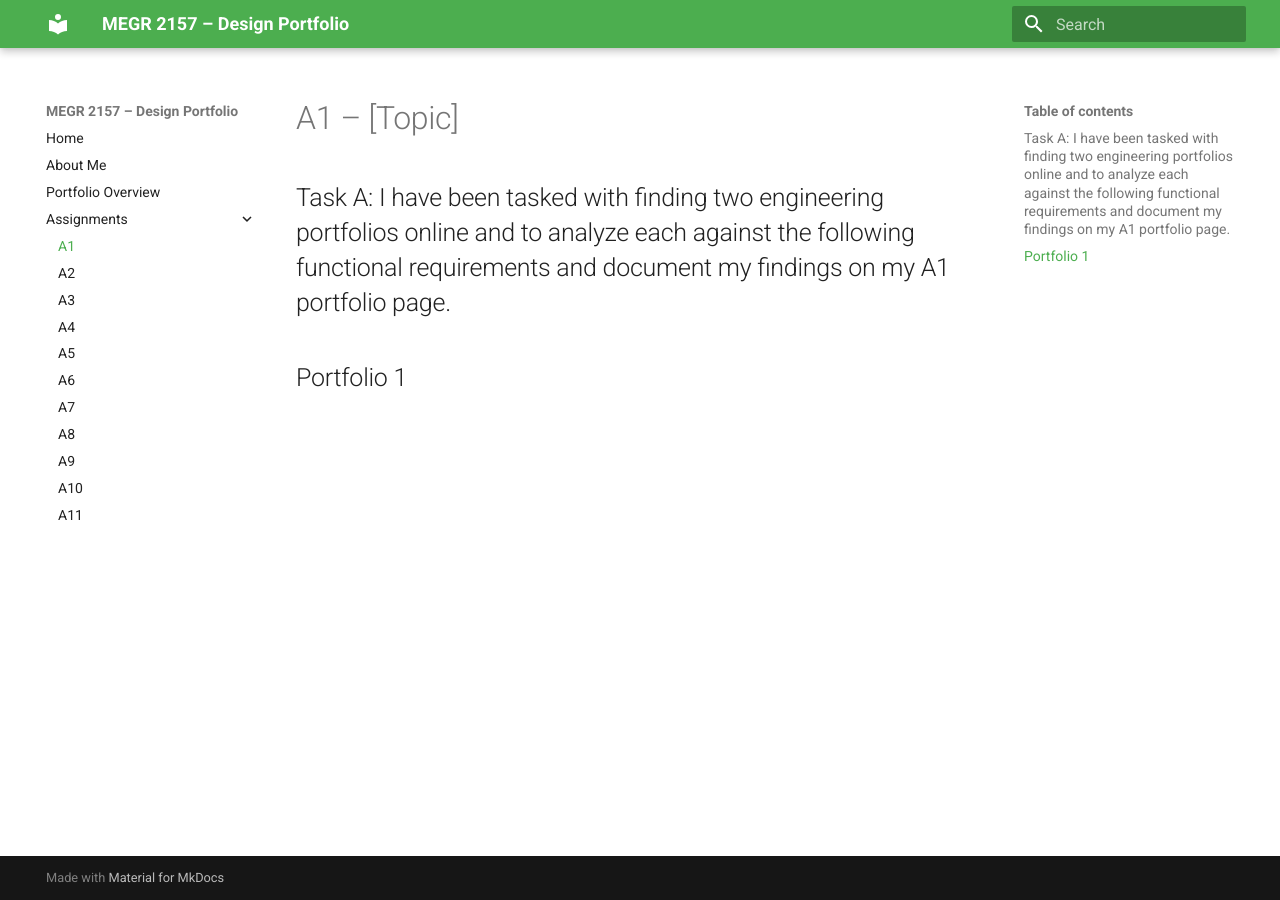
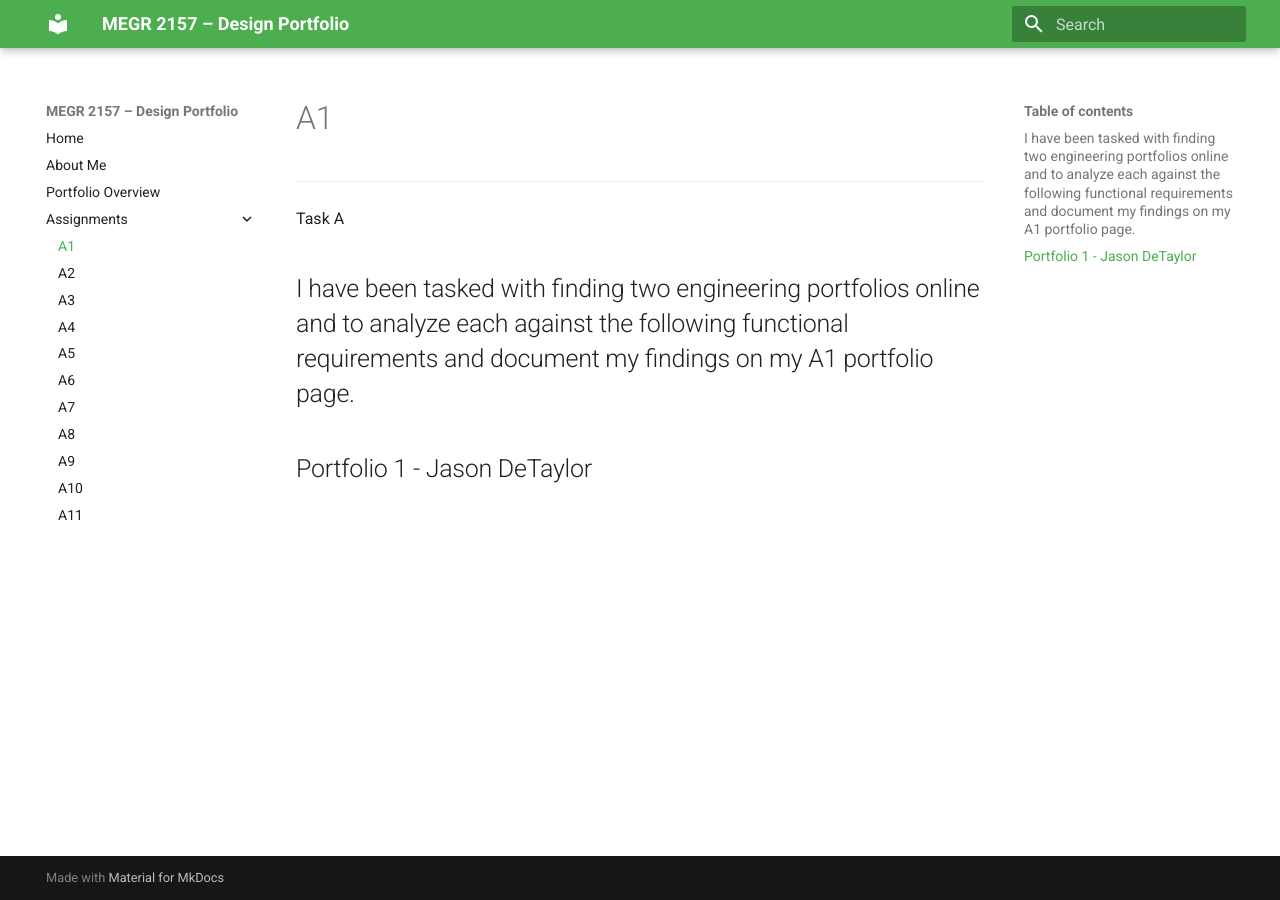
Before and after one commit to Grady-St/portfolio1, an MkDocs documentation site: the page built from docs/assignments/A01/index.md, in a window 1280 px wide. Built offline with MkDocs 1.6.1 and Material for MkDocs 9.7.7, drawn with Linux system fonts in a browser that asks for light colours.

Commit message:
Update A1 index with formatting changes
Removed topic header and added a separator for clarity.

```diff
--- a/docs/assignments/A01/index.md
+++ b/docs/assignments/A01/index.md
@@ -1,5 +1,7 @@
-# A1 – [Topic]
+# A1
+---
+Task A
 
-Task A: I have been tasked with finding two engineering portfolios online and to analyze each against the following functional requirements and document my findings on my A1 portfolio page.
+I have been tasked with finding two engineering portfolios online and to analyze each against the following functional requirements and document my findings on my A1 portfolio page.
 ---
-## Portfolio 1
+## Portfolio 1 - Jason DeTaylor
```
